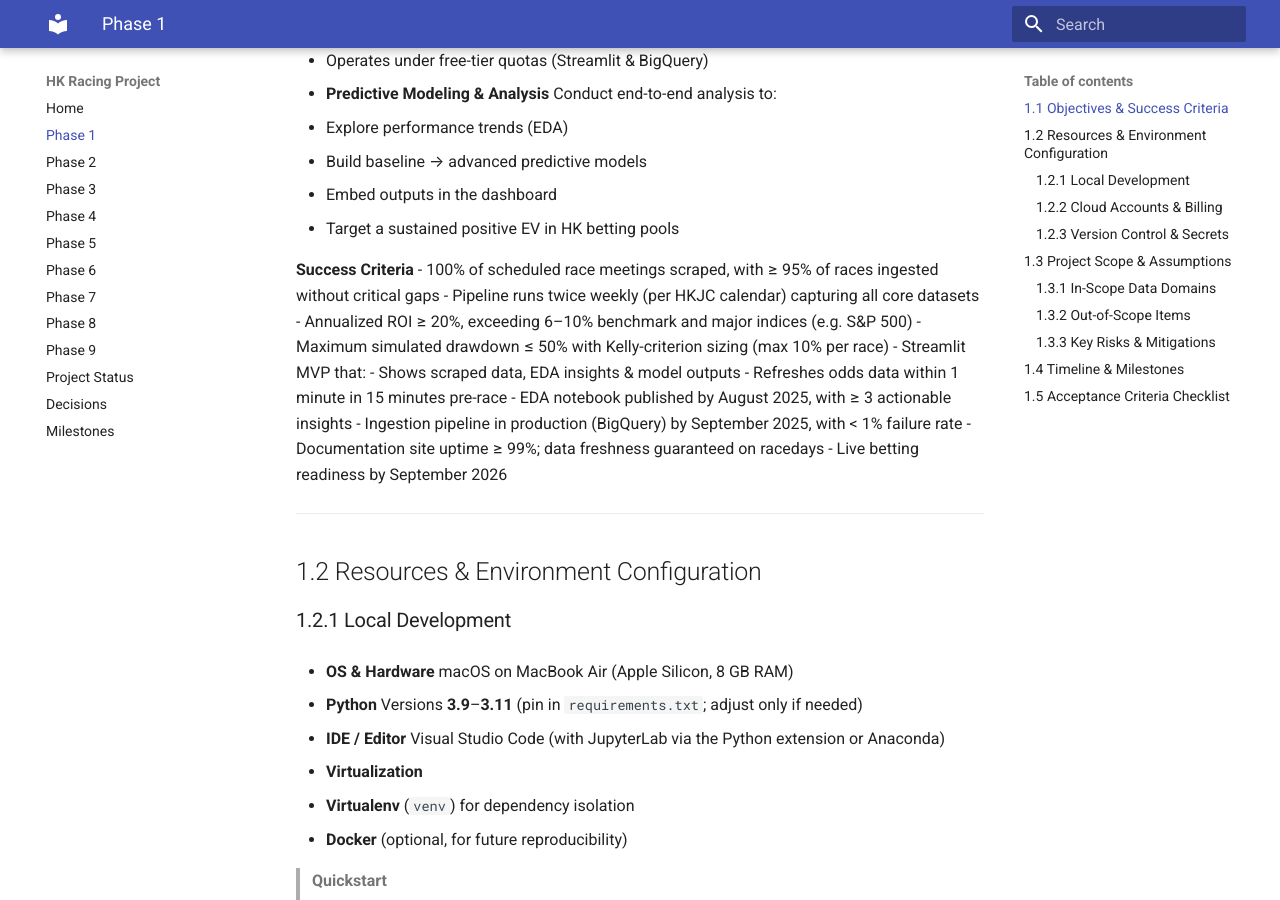
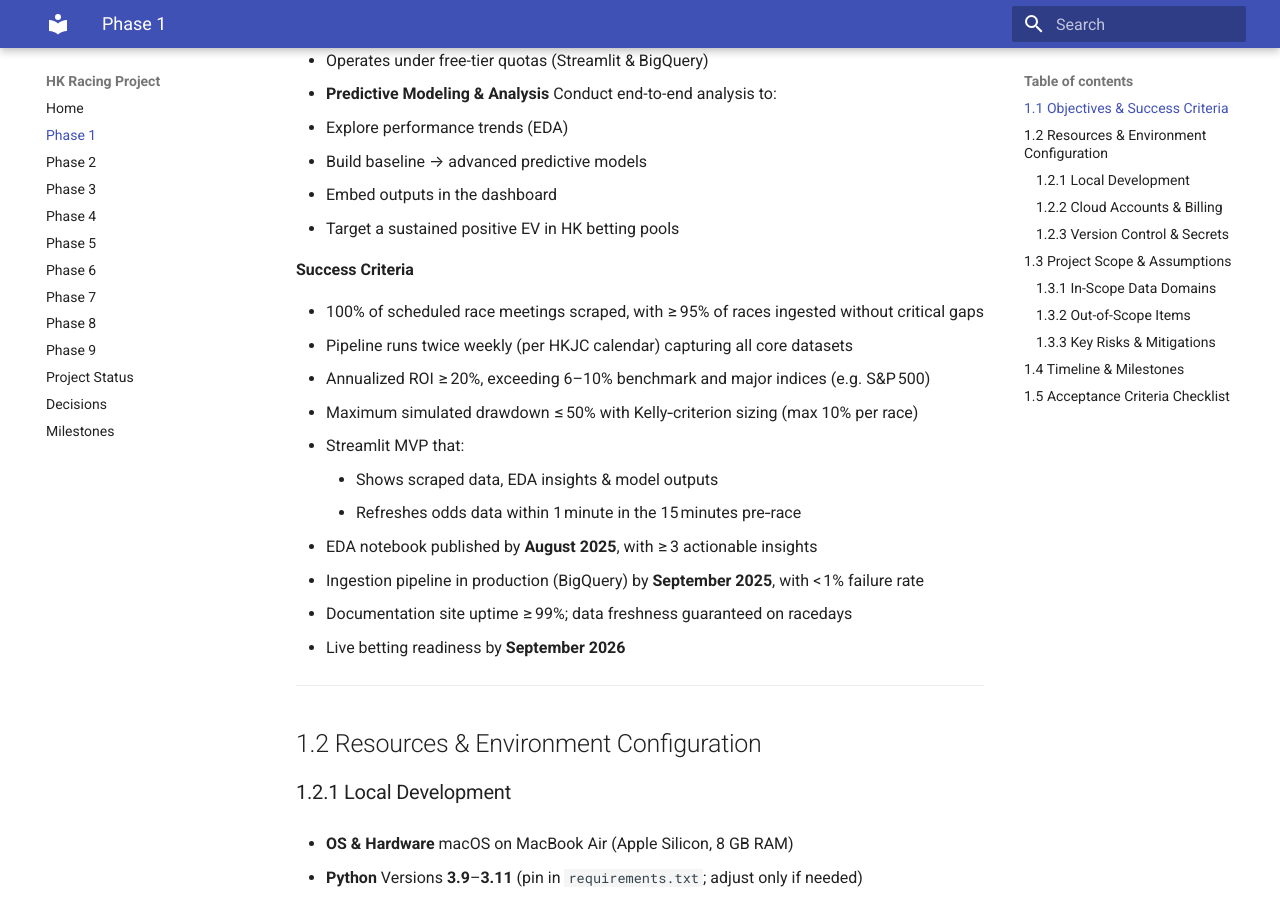
Before and after one commit to Ramgath/hk_racing_project, an MkDocs documentation site: the page built from docs/phase-01-definition.md, in a window 1280 px wide and 900 px high, scrolled down 452 px. Built offline with MkDocs 1.6.1 and Material for MkDocs 9.7.7, drawn with Linux system fonts in a browser that asks for light colours.

Commit message:
fixed phase 1 markdown formatting

```diff
--- a/docs/phase-01-definition.md
+++ b/docs/phase-01-definition.md
@@ -27,17 +27,18 @@
   - Target a sustained positive EV in HK betting pools
 
 **Success Criteria**
-- 100% of scheduled race meetings scraped, with ≥ 95% of races ingested without critical gaps
+
+- 100% of scheduled race meetings scraped, with ≥ 95% of races ingested without critical gaps
 - Pipeline runs twice weekly (per HKJC calendar) capturing all core datasets
-- Annualized ROI ≥ 20%, exceeding 6–10% benchmark and major indices (e.g. S&P 500)
-- Maximum simulated drawdown ≤ 50% with Kelly-criterion sizing (max 10% per race)
+- Annualized ROI ≥ 20%, exceeding 6–10% benchmark and major indices (e.g. S&P 500)
+- Maximum simulated drawdown ≤ 50% with Kelly‑criterion sizing (max 10% per race)
 - Streamlit MVP that:
-  - Shows scraped data, EDA insights & model outputs
-  - Refreshes odds data within 1 minute in 15 minutes pre-race
-- EDA notebook published by August 2025, with ≥ 3 actionable insights
-- Ingestion pipeline in production (BigQuery) by September 2025, with < 1% failure rate
-- Documentation site uptime ≥ 99%; data freshness guaranteed on racedays
-- Live betting readiness by September 2026
+    - Shows scraped data, EDA insights & model outputs
+    - Refreshes odds data within 1 minute in the 15 minutes pre‑race
+- EDA notebook published by **August 2025**, with ≥ 3 actionable insights
+- Ingestion pipeline in production (BigQuery) by **September 2025**, with < 1% failure rate
+- Documentation site uptime ≥ 99%; data freshness guaranteed on racedays
+- Live betting readiness by **September 2026**
 
 ---
 
```
